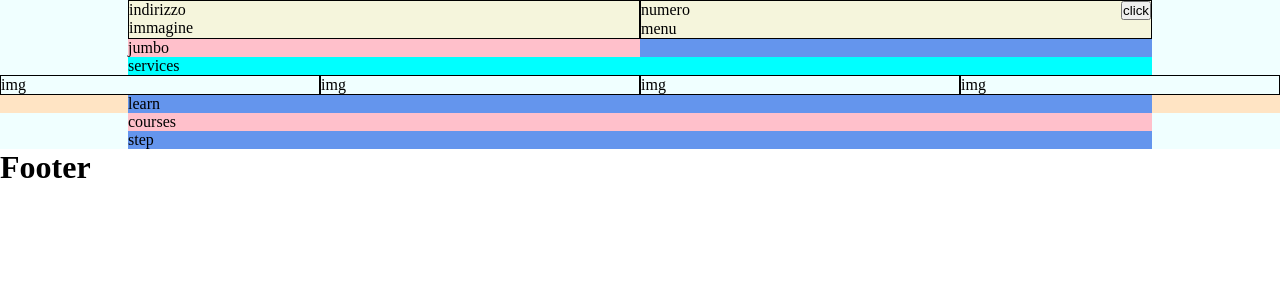
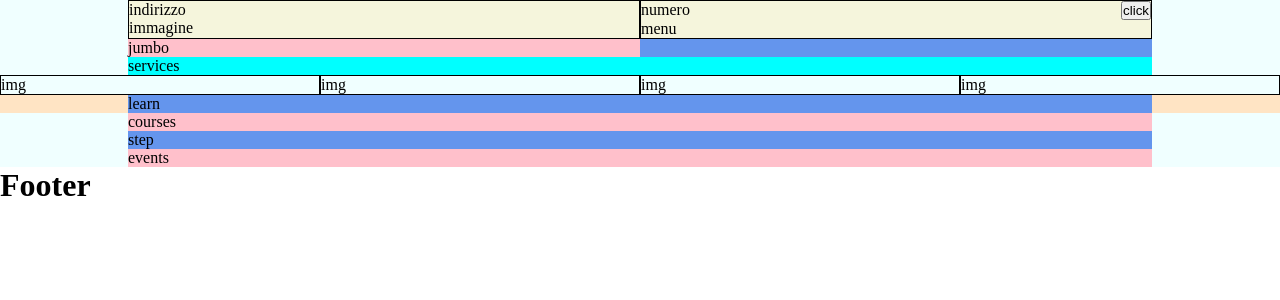
Before and after one commit to Asiaviscardi/proj-html-vuejs, a Vue app: page / in a window 1280 px wide. Shown: the top 300 px of the page. Built offline with nearby package versions, Linux system fonts and the light colour scheme.

Commit message:
termine struttura quinta section main

```diff
--- a/src/components/Main.vue
+++ b/src/components/Main.vue
@@ -50,6 +50,12 @@ export default {
         <div class="fourth-section">
 
             <div class="step">step</div>
+
+        </div>
+
+        <div class="fifth-section">
+
+            <div class="events">events</div>
 
         </div>
 
@@ -124,4 +130,17 @@ export default {
     }
 
 }
+
+.fifth-section{
+    width: 100%;
+    display: flex;
+    justify-content: center;
+    background-color: azure;
+
+    .events{
+        width: 80%;
+        background-color: pink;
+    }
+
+}
 </style>
```
